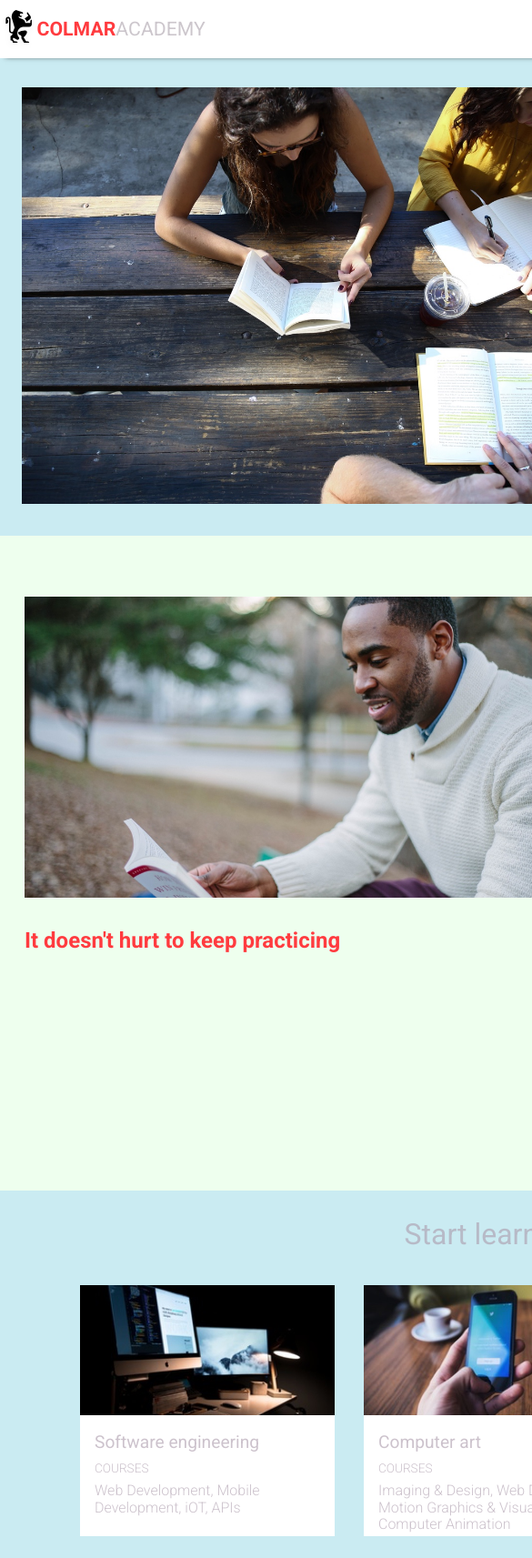
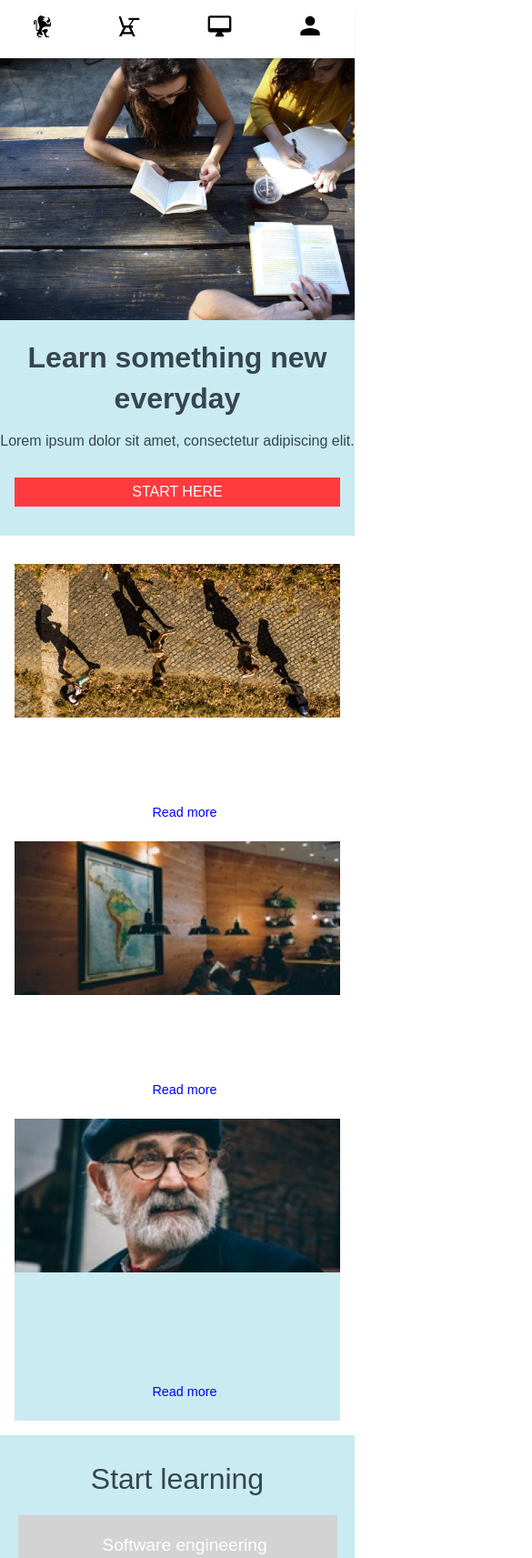
Before and after one commit to willa055/colmaracademy, a plain HTML site: page index.html in a window 390 px wide. Shown: the top 1713 px of the page at 91% size, 585 px wide, since content can reach past the window. Drawn offline with Linux system fonts and the light colour scheme; a web font is replaced by a local one.

Commit message:
Commit with media queries

```diff
--- a/index.html
+++ b/index.html
@@ -5,8 +5,8 @@
     <link rel="stylesheet" href="./resources/css/reset.css">
     <link rel="stylesheet" href="./resources/css/style.css">
     <link rel="icon" href="./resources/images/favicon.ico" type="image/icon">
-    <link href="https://fonts.googleapis.com/css?family=Roboto:300,400,700" rel="stylesheet">
     <title>Colmar Academy</title>
+    <link href="https://fonts.googleapis.com/css?family=Hind+Vadodara:400,700" rel="stylesheet">
   </head>
   <body>
     <header>
@@ -23,10 +23,10 @@
       </nav>
         <!--mobile-->
       <nav class="mobile">
-        <a href="#" title="Home"><img src="./resources/images/ic-logo.svg" alt="logo"></a>
-        <a href="#" title="Campus Life"><img src="./resources/images/ic-on-campus.svg" alt="logo"></a>
-        <a href="#" title="Colmar Online"><img src="./resources/images/ic-online.svg" alt="logo"></a>
-        <a href="#" title="Login"><img src="./resources/images/ic-login.svg" alt="logo"></a>
+        <a href="#" title="Home"><img src="./resources/images/ic-logo.svg" alt="fighting lion"></a>
+        <a href="#" title="Campus Life"><img src="./resources/images/ic-on-campus.svg" alt="desk"></a>
+        <a href="#" title="Colmar Online"><img src="./resources/images/ic-online.svg" alt="computer"></a>
+        <a href="#" title="Login"><img src="./resources/images/ic-login.svg" alt="student"></a>
       </nav>
       </div>
     </header>
@@ -37,8 +37,6 @@
           <div class="image_box">
             <img src="./resources/images/banner.jpg" alt="students studying">
           </div>
-        </div>
-        <div class="mobile_box">
         </div>
         <div class="learn_box">
           <h1>Learn something new everyday</h1>
@@ -58,6 +56,7 @@
           </div>
           <h1>It doesn't hurt to keep practicing</h1>
           <p>"Vivamus laoreet, nulla quis consectetur posuere, urna ipsum tincidunt elit, non condimentum ligula nisi at felis. Morbi sagittis lobortis sapien ac facilisis. Nam vel leo vel ante varius posuere. Donec id molestie nulla, a fermentum arcu."</p>
+          </br>
           <span>Emanuel, Sr. Strategist at Hiring.com</span>
         </div>
         <div class="right_box orientation">
@@ -123,7 +122,7 @@
             <div class="subject_pic">
               <img src="resources/images/course-computer-art.jpg" alt="mobile phone">
             </div>
-            <div class="subject_text">
+            <div class="subject_text" id="computer">
               <h2>Computer art</h2>
               <span>COURSES</span>
               <p>Imaging &amp; Design, Web Design, Motion Graphics &amp; Visual Effects, Computer Animation</p>
@@ -178,7 +177,7 @@
       <div class="thesis_content">
         <div class="left_box">
           <div class="video">
-            <video width="100%" height="auto" controls> <source src="./resources/videos/thesis.mp4" type="video/mp4">Something's wrong. Your browser may not support this video.</video>
+            <video width="100%" height="auto" preload="auto" autoplay muted> <source src="./resources/videos/thesis.mp4" type="video/mp4">Something's wrong. Your browser may not support this video.</video>
           </div>
           <h1>Reimagine urban</h1>
           <p>"Vivamus laoreet, nulla quis consectetur posuere, urna ipsum tincidunt elit, non condimentum ligula nisi at felis. Morbi sagittis lobortis sapien ac facilisis. Nam vel leo vel ante varius posuere. Donec id molestie nulla, a fermentum arcu."</p>
--- a/resources/css/style.css
+++ b/resources/css/style.css
@@ -2,13 +2,13 @@
   box-sizing: border-box;
 }
 html {
-  font-family: 'Roboto', Arial, sans-serif;
+  font-family: 'Hind Vadodara', sans-serif, Arial;
   font-size: 16px;
 }
 body {
   margin: 0 auto;
   width: 1080px;
-  background-color: #efef;
+  background-color: white;
 }
 .container {
   display: flex;
@@ -49,7 +49,7 @@ header h1 {
   font-size: 1.33rem
 }
 header span {
-  color: #a9a9;
+  color: #36454f;
 }
 #colmar {
   font-weight: bold;
@@ -99,7 +99,7 @@ nav a:active {
 }
 .learn_box {
   display: block;
-  color: #a9a9;
+  color: #36454f;
   margin-top: 3rem;
   line-height: 1.3;
   width: 22rem;
@@ -109,13 +109,15 @@ nav a:active {
   font-weight: bold;
   font-size: 2.5rem;
   margin-bottom: 2rem;
-  color: #a9a9;
+  color: #36454f;
+  text-align: center;
 }
 .learn_box p {
   width: 90%;
   font-size: 1.2rem;
   margin-bottom: 2rem;
-  color: #a9a9;
+  color: #36454f;
+  text-align: center;
 }
 .start_button {
   display: flex;
@@ -124,7 +126,7 @@ nav a:active {
 .learn_box span {
   display: flex;
   justify-content: center;
-  width: 77%;
+  width: 100%;
   padding: 8px 0px;
   font-weight: bold;
   background-color: #F90006;
@@ -144,7 +146,7 @@ nav a:active {
   color: white;
 }
 .learn_box span a:active {
-  color: black;
+  color: 36454f;
 }
 .mobile_box {
   display: none;
@@ -153,13 +155,13 @@ nav a:active {
 /* keep practicing */
 
 .practice.container {
-  background-color: #efef;
+  background-color: #white;
   padding: 32px 0px;
 }
 .practice_content {
   display: flex;
   color: #1010;
-  border: solid #efef;
+  border: solid #white;
 }
 .left_box {
   padding: 32px 24px;
@@ -179,11 +181,16 @@ nav a:active {
 }
 .left_box p {
   font-weight: 100;
-  margin-bottom: 32px;
+  margin-bottom: 1.5rem;
+  line-height: 1.5;
 }
 .left_box span {
   font-weight: 300;
   font-size: 0.75rem;
+  margin: 32px 0;
+}
+#emanuel {
+  margin: 32px 0;
 }
 .right_box {
   width: 423px;
@@ -265,11 +272,11 @@ nav a:active {
   z-index: 10;
   top: 4rem;
   background-color: #caebf2;
-  padding-bottom: 1.5rem;
+  padding-bottom: 2rem;
   margin-bottom: 3rem;
 }
 .learning_container h1 {
-  color: #a9a9;
+  color: #36454f;
   font-size: 2rem;
   font-weight: 500;
   padding: 2rem 0 1.5rem 0;
@@ -278,7 +285,7 @@ nav a:active {
   margin: 0;
 }
 .learning_box {
-  color: #a9a9;
+  color: #36454f;
   display: flex;
   flex-direction: row;
   flex-wrap: wrap;
@@ -316,11 +323,12 @@ nav a:active {
   font-weight: 500;
   margin: 0.9rem 0rem 0.5rem 1rem;
   padding: 0;
+  color: #ff3b3f;
 }
 .subject_text span {
   display: inline-block;
   margin: 0 0 0.5rem 1rem;
-  color: #a9a9;
+  color: #36454f;
   font-size: 0.85rem;
 }
 .subject_text span, p {
@@ -329,17 +337,20 @@ nav a:active {
 .subject_text p {
   margin: 0 0 1.5rem 1rem;
 }
+#computer h1,span,p {
+  line-height: 1;
+}
 
 /* thesis  */
 
 .thesis_container {
-  background-color: #efef;
+  background-color: #white;
   padding-bottom: 0;
   padding-top: 1.5rem;
   margin-top: 1.5rem;
 }
 .thesis_container h1 {
-  color: #a9a9;
+  color: #36454f;
   font-size: 2rem;
   font-weight: 500;
   padding-top: 2rem;
@@ -350,17 +361,17 @@ nav a:active {
   display: flex;
   color: #1010;
 }
+.thesis_content h1 {
+  color: #ff3b3f
+}
 .video {
   margin-bottom: 1.5rem;
 }
 .left_box h1 {
   font-size: 1.5rem;
   text-align: left;
-  margin-bottom: 0.5rem;
+  margin-bottom: 2rem;
   padding: 0;
-}
-.left_box p {
-  margin-bottom: 0;
 }
 .right_box {
   margin-left: 0;
@@ -370,8 +381,9 @@ nav a:active {
 #fisma {
   background-color: #caebf2;
 }
-.info_box {
+.thesis .info_box {
   height: auto;
+  padding: 16px 0 0 16px;
 }
 .text_box h2 {
   margin: 0;
@@ -397,7 +409,289 @@ footer span {
   flex-grow: 1;
 }
 footer nav a {
-  padding: 0 0.5rem;
+  padding: 0.5rem 0.5rem;
   text-decoration: none;
-  color: #efef;
+  color: #white;
 }
+/* media queries */
+
+@media only screen and (max-width: 1079px) {
+  body {
+    width: 100%;
+  }
+  /* header section */
+  header {
+    width: 100%;
+  }
+  .desktop {
+    display: none;
+  }
+  .mobile {
+    width: 100%;
+    display: flex;
+    justify-content: space-around;
+    align-content: center;
+  }
+  .logo {
+    display: none;
+  }
+  .mobile img {
+    height: 32px;
+  }
+  .mobile a:active {
+    background-color: #ff3b3f;
+    border-radius: 5px;
+  }
+  /* learn something */
+  .learn_box {
+    margin-top: 0.5rem;
+  }
+  .learn_box h1 {
+    font-size: 2rem;
+    margin-bottom: 1rem;
+    text-align: center;
+  }
+  .learn_box p {
+    font-size: 1rem;
+    margin-bottom: 2rem;
+  }
+}
+
+@media only screen and (max-width: 600px) {
+  body {
+    width: 100%;
+    margin: 0 auto;
+  }
+
+  /* header */
+
+  header {
+    width: 100%;
+  }
+  .desktop {
+    display: none;
+  }
+  .mobile {
+    width: 100%;
+    display: flex;
+    justify-content: space-around;
+    align-content: center;
+  }
+  .logo {
+    display: none;
+  }
+  .mobile img {
+    height: 32px;
+  }
+  .mobile a:active {
+    background-color: #ff3b3f;
+    border-radius: 5px;
+  }
+
+  /* learn something new */
+
+  .learn_content {
+    display: flex;
+    flex-direction: column;
+    margin: 0;
+    padding: 0;
+    width: 100%;
+  }
+  .learn_content .image {
+    margin-right: 0;
+    width: 100%;
+    max-height:
+  }
+  .image_box img {
+    padding: 0;
+  }
+  .learn_box {
+    color: #36454fa9;
+    line-height: 1.4;
+    width: 100%;
+    display: flex;
+    flex-direction: column;
+    margin: 0;
+  }
+  .learn_box h1 {
+    font-weight: bold;
+    font-size: 2rem;
+    margin: 1rem;
+    width: auto;
+    text-align: center;
+  }
+  .learn_box p {
+    display: block;
+    width: auto;
+    text-align: center;
+  }
+  .start_button {
+    display: flex;
+    justify-content: space-around;
+  }
+  .learn_box span {
+    background-color: #ff3b3f;
+    padding: 8px 0px;
+    margin: 0 1rem 2rem 1rem;
+    width: 100%;
+  }
+  .learn_box span:active {
+    background-color: #F90006;
+  }
+  .learn_box span a {
+    color: white;
+    font-weight: 400;
+    font-size: 1rem;
+  }
+
+  /* practice */
+
+  .practice.container  {
+    padding: 0rem;
+    margin: 0rem;
+  }
+  .practice_content {
+    margin: 1rem;
+    padding: 0rem;
+  }
+  .practice_content .left_box {
+    display: none;
+  }
+  .right_box {
+    width: 100%;
+    margin: 0;
+    padding: 0;
+  }
+  .info_box {
+    width: 100%;
+    padding: 0;
+    margin: 0;
+  }
+  .mobile_pic {
+    display: block;
+    padding: 0rem;
+    width: 100%;
+  }
+  .mobile_pic img {
+    max-width: 100%;
+    height: auto;
+  }
+  .text_box {
+    margin: 1rem 0 1rem 1rem;
+    padding: 0rem;
+    text-align: center;
+    width: 100%;
+  }
+  #special {
+    display: block;
+    font-size: 1.3rem;
+    font-weight: 500;
+    margin-bottom: 8px;
+  }
+  #guest {
+    display: none;
+  }
+  .text_box h2 {
+    margin: 0;
+    margin-bottom: 0.5rem;
+    padding: 0;
+  }
+  .text_box span {
+    font-weight: 300;
+    font-size: 1rem;
+    margin-bottom: 0.5rem;
+  }
+  .text_box a {
+    font-size: 0.9rem;
+    margin-bottom: 0rem;
+  }
+  #oliver {
+    background-color: #caebf2;
+  }
+
+  /* start learning */
+
+  .desktop_pic {
+    display: none;
+  }
+  .subject_pic img {
+    display: none;
+  }
+  .subject_text span, p {
+    display: none;
+  }
+  .learning_container {
+    padding-bottom: 1rem;
+  }
+  .learning_container h1 {
+    padding: 2rem 0 1rem 0;
+  }
+  .subject_text h2 {
+    align-items: center;
+    color: white;
+    padding-top: 0.5rem;
+  }
+  .subject_box {
+    height: 4rem;
+    width: 90%;
+    margin: 0.5rem;
+    padding: 0;
+    background-color: lightgray;
+    text-align: center;
+    align-self: center;
+  }
+  .subject_box:active {
+    background-color: #36454f;
+  }
+
+  /* thesis */
+
+  .thesis_content .right_box {
+    display: none;
+  }
+  .left_box {
+    display: block;
+    padding: 0;
+    margin: 0;
+  }
+  .left_box h1, p {
+    display: none;
+  }
+  .thesis_container {
+    background-color: white;
+    width: 100%;
+    margin: 0 auto;
+  }
+  .thesis_container h1 {
+    padding-bottom: 2rem;
+  }
+  .thesis_content {
+    max-width: 100%;
+    padding: 0;
+    margin: 0 auto;
+  }
+  .video {
+    max-width: 100%;
+    height: auto;
+    margin-bottom: 0;
+  }
+
+  #title {
+    padding: 2rem 0;
+    margin: 0;
+    font-weight: 600;
+  }
+
+  /* copyright */
+
+  footer {
+    padding: 1rem;
+    height: auto;
+    font-size: 0.75rem;
+    text-align: center;
+    margin-bottom: 4rem;
+  }
+  footer nav a {
+    display: none;
+  }
+}
```
